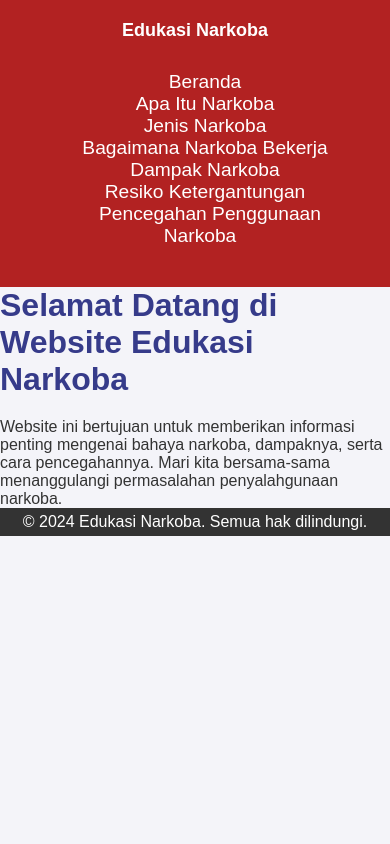
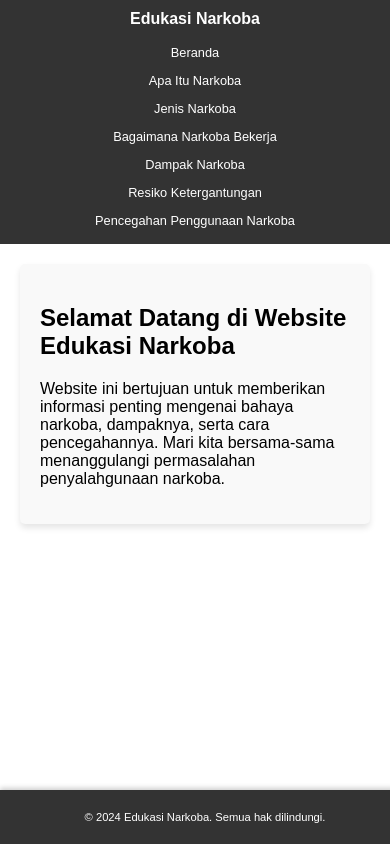
Before and after one commit to pkntugas8/TugasPkn, a plain HTML site: page index.html in a window 390 px wide. Drawn offline with Linux system fonts and the light colour scheme.

Commit message:
Update style.css

```diff
--- a/style.css
+++ b/style.css
@@ -1,132 +1,181 @@
-* {
+ img {
+    max-width: 100%; /* Membatasi lebar maksimum gambar hingga 100% dari elemen induknya */
+    height: auto; /* Menjaga rasio aspek gambar */
+    display: block; /* Menghapus margin bawaan untuk gambar */
+    margin: 0 auto; /* Menengahkan gambar jika diperlukan */
+}
+
+/* Gaya opsional untuk pembatas */
+.responsive-img-container {
+    max-width: 500px; /* Batas maksimum untuk gambar */
+    margin: 0 auto; /* Menengahkan container gambar */
+    overflow: hidden; /* Pastikan elemen berlebih tersembunyi */
+}
+/* Style dasar */
+body {
+    font-family: Arial, sans-serif;
     margin: 0;
     padding: 0;
-    box-sizing: border-box;
+    overflow-x: hidden;
 }
 
-img{
-  width:720px;
-  height:250px;
+/* Navbar */
+.navbar {
+    background-color: #333;
+    color: white;
+    padding: 10px 15px;
+    text-align: center;
 }
 
-html{
-  scroll-behavior: smooth;
+.navbar h1 {
+    margin: 0;
+    font-size: 1.5rem;
 }
 
-body {
-    font-family: Arial, sans-serif;
-    background-color: #f4f4f9;
-    color: #333;
+.navbar nav ul {
+    list-style-type: none;
+    padding: 0;
+    margin: 10px 0 0 0;
+    display: flex;
+    flex-wrap: wrap; /* Membuat item baris baru jika layar kecil */
+    justify-content: center;
 }
 
-header {
-    background-color:  firebrick;
-    padding: 20px 0;
-    text-align: center;
-    color: white;
+.navbar nav ul li {
+    margin: 5px 10px;
 }
 
-header h1 {
-    font-size: 2.5em;
+.navbar nav ul li a {
+    color: white;
+    text-decoration: none;
+    font-size: 0.9rem;
 }
 
-.navbar ul {
-    list-style: none;
-    display: flex;
-    justify-content: center;
-    margin-top: 10px;
+/* Halaman konten */
+.page {
+    display: none; /* Default: sembunyikan semua halaman */
+    padding: 20px;
+    background-color: #f9f9f9;
+    margin: 20px;
+    border-radius: 5px;
+    box-shadow: 0px 4px 6px rgba(0, 0, 0, 0.1);
 }
 
-.navbar ul li {
-    margin: 0 15px;
+/* Ruang untuk menghindari footer menutupi teks */
+.page:last-child {
+    margin-bottom: 80px;
 }
 
-.navbar ul li a {
-    text-decoration: none;
+/* Footer */
+footer {
+    text-align: center;
+    background-color: #333;
     color: white;
-    font-size: 1.2em;
-    transition: color 0.3s ease;
+    padding: 10px 15px;
+    position: fixed;
+    bottom: 0;
+    width: 100%;
+    box-shadow: 0px -2px 5px rgba(0, 0, 0, 0.2);
+    font-size: 0.9rem;
 }
 
-.navbar ul li a:hover {
-    color: #ffcc00;
+/* Media Queries untuk Responsivitas */
+@media screen and (max-width: 768px) {
+
+img {
+    max-width: 100%; /* Membatasi lebar maksimum gambar hingga 100% dari elemen induknya */
+    height: auto; /* Menjaga rasio aspek gambar */
+    display: block; /* Menghapus margin bawaan untuk gambar */
+    margin: 0 auto; /* Menengahkan gambar jika diperlukan */
 }
 
-.section {
-    padding: 40px;
-    margin: 20px auto;
-    max-width: 800px;
-    background-color: white;
-    box-shadow: 0 4px 8px rgba(0, 0, 0, 0.1);
-    border-radius: 8px;
+/* Gaya opsional untuk pembatas */
+.responsive-img-container {
+    max-width: 500px; /* Batas maksimum untuk gambar */
+    margin: 0 auto; /* Menengahkan container gambar */
+    overflow: hidden; /* Pastikan elemen berlebih tersembunyi */
 }
 
-h2 {
-    font-size: 2em;
-    margin-bottom: 20px;
-    color: rgb(54, 59, 138);
+    .navbar h1 {
+        font-size: 1.2rem; /* Perkecil ukuran teks di navbar */
     }
 
-ul {
-    list-style-type: square;
-    margin-left: 20px;
-
-    padding:20px;
+    .navbar nav ul li a {
+        font-size: 0.8rem; /* Perkecil teks menu */
     }
 
-ul li {
-    margin-bottom: 10px;
+    .page {
+        margin: 15px; /* Perkecil margin */
+        padding: 15px; /* Perkecil padding */
     }
 
     footer {
-    text-align: center;
-    padding: 20px;
-    background-color: #333;
-    color: white;
-}
-
-footer p {
-    font-size: 1em;
-}
-
-
-@media (max-width: 768px) {
-    nav ul {
-      flex-direction: column;
-      align-items: center;
-    }
-      img {
-      width:250px;
-      height:120px;
-    }
-
-    nav ul li {
-      margin: 5px 0;
-    }
-
-    main {
-      padding: 10px;
+        font-size: 0.8rem; /* Perkecil teks footer */
     }
 }
 
-  /* Responsif untuk perangkat dengan lebar layar kurang dari 480px (Mobile sangat kecil) */
-  @media (max-width: 480px) {
-    header h1 {
-      font-size: 18px;
-    }
+@media screen and (max-width: 480px) {
+
 img {
-      width:250px;
-      height:120px;
+    max-width: 100%; /* Membatasi lebar maksimum gambar hingga 100% dari elemen induknya */
+    height: auto; /* Menjaga rasio aspek gambar */
+    display: block; /* Menghapus margin bawaan untuk gambar */
+    margin: 0 auto; /* Menengahkan gambar jika diperlukan */
 }
 
-    nav ul li a {
-      font-size: 14px;
-      padding: 5px 10px;
-      flex-direction: column;
+/* Gaya opsional untuk pembatas */
+.responsive-img-container {
+    max-width: 500px; /* Batas maksimum untuk gambar */
+    margin: 0 auto; /* Menengahkan container gambar */
+    overflow: hidden; /* Pastikan elemen berlebih tersembunyi */
+}
+
+    .navbar h1 {
+        font-size: 1rem; /* Teks lebih kecil untuk layar sangat kecil */
+    }
+
+    .navbar nav ul {
+        flex-direction: column; /* Susun menu secara vertikal */
         align-items: center;
     }
 
+    .navbar nav ul li {
+        margin: 5px 0; /* Beri jarak antar menu */
+    }
+
+    .page {
+        margin: 10px; /* Margin lebih kecil */
+        padding: 10px; /* Padding lebih kecil */
+    }
+
     footer {
-      padding: 5px;
+        font-size: 0.7rem; /* Teks footer lebih kecil */
+        padding: 8px; /* Padding footer lebih kecil */
     }
 }
+
+/* Style untuk setiap halaman */
+.page {
+    display: none; /* Default: sembunyikan semua halaman */
+    padding: 20px;
+    background-color: #f9f9f9;
+    margin: 20px;
+    border-radius: 5px;
+}
+
+/* Tambahkan ruang untuk menghindari footer menutupi teks */
+.page:last-child {
+    margin-bottom: 60px;
+}
+
+/* Style untuk footer */
+footer {
+    text-align: center;
+    background-color: #333;
+    color: white;
+    padding: 10px;
+    position: fixed;
+    bottom: 0;
+    width: 100%;
+    box-shadow: 0px -2px 5px rgba(0, 0, 0, 0.2);
+}
```
Lines whose indentation alone changed are shown as unchanged.
